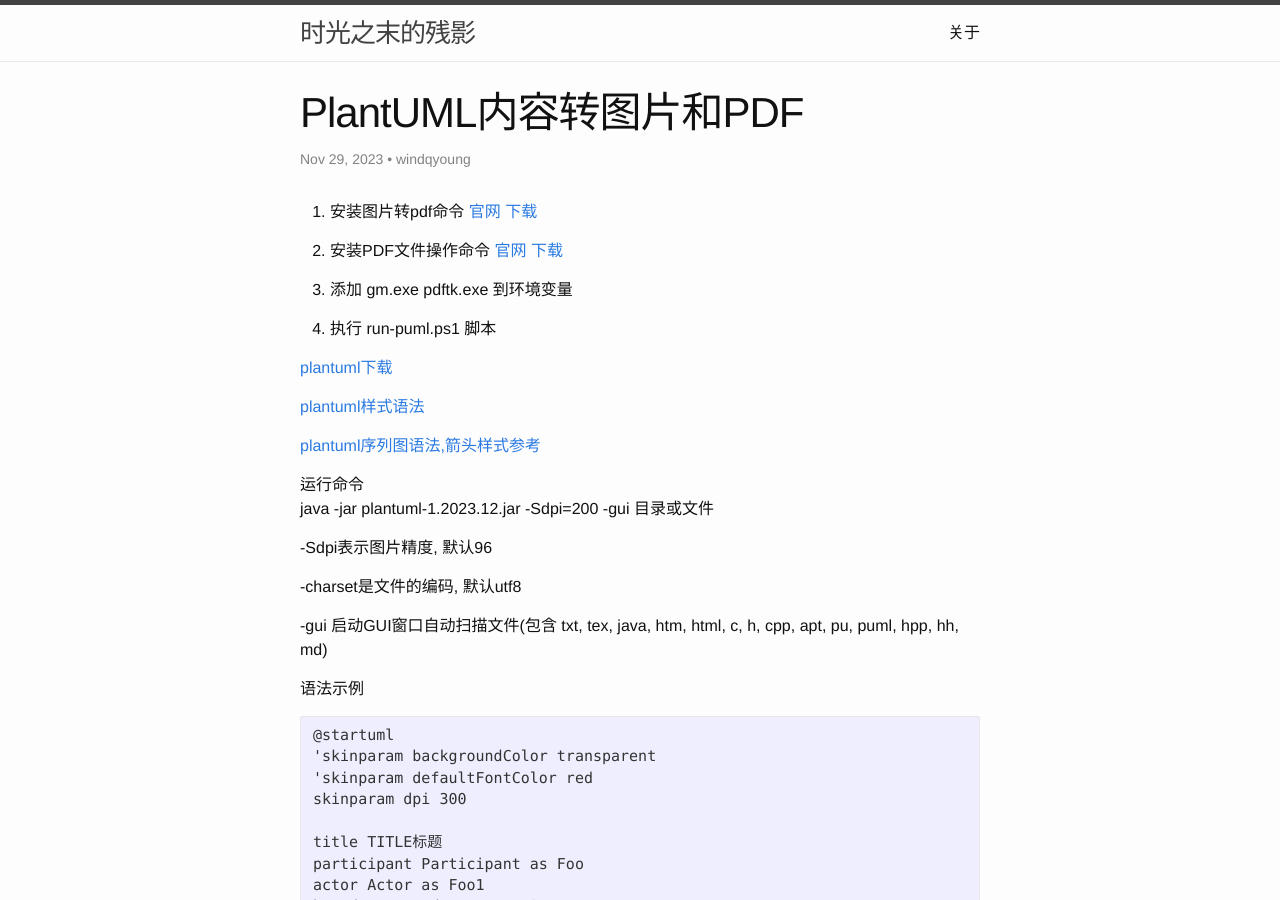
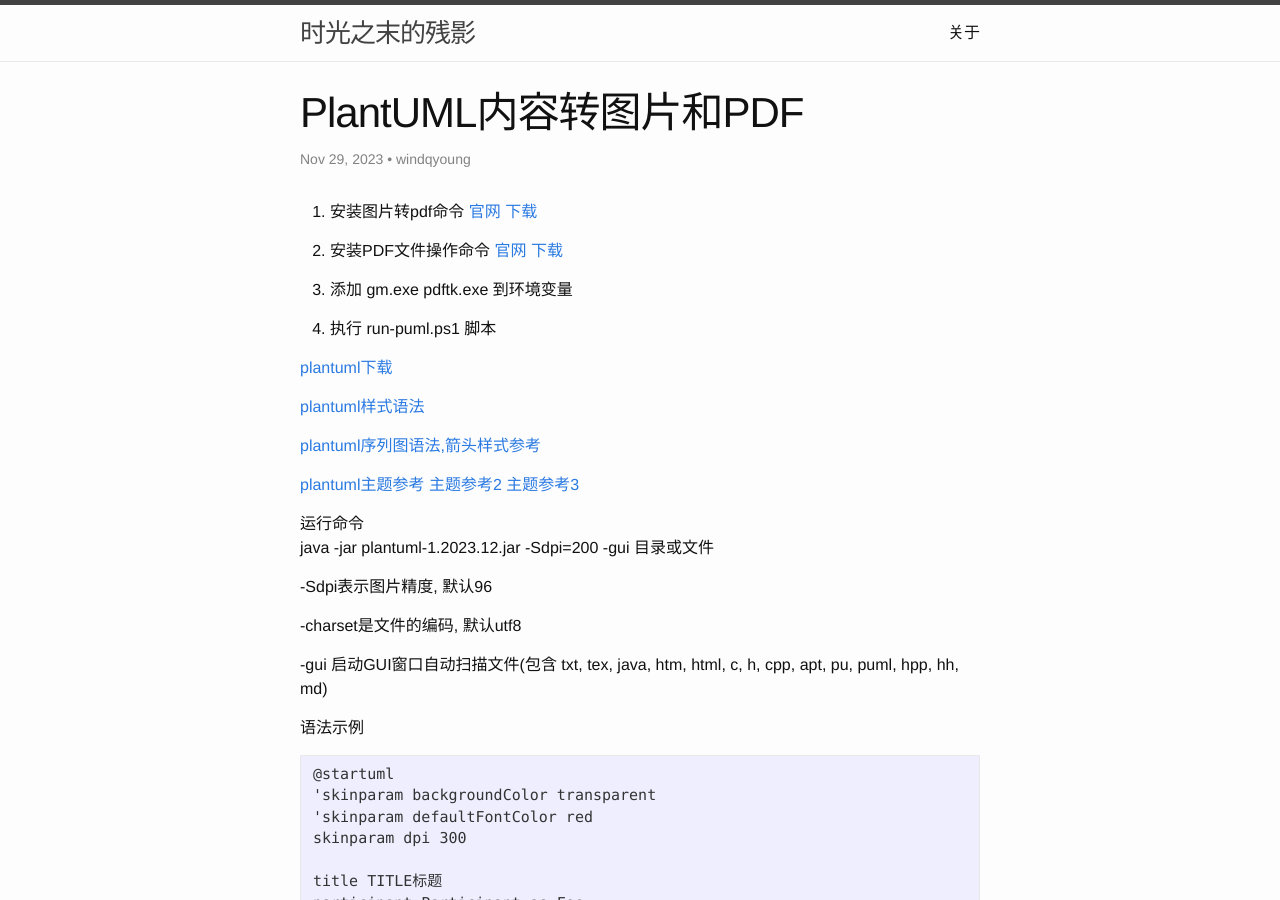
Before and after one commit to windqyoung/windqyoung.github.io, a Jekyll site: the page built from _posts/2023-11-29-mdplantuml-to-image-pdf.md, in a window 1280 px wide and 900 px high. Built offline with Jekyll 4.4.1, drawn with Linux system fonts in a browser that asks for light colours; nearby versions of some CDN libraries.

Commit message:
添加主题参考

```diff
--- a/_posts/2023-11-29-mdplantuml-to-image-pdf.md
+++ b/_posts/2023-11-29-mdplantuml-to-image-pdf.md
@@ -15,6 +15,9 @@
 [plantuml样式语法]( https://plantuml.com/zh/skinparam)
 
 [plantuml序列图语法,箭头样式参考]( https://plantuml.com/zh/sequence-diagram)
+
+[plantuml主题参考](https://www.planttext.com/) [主题参考2](https://the-lum.github.io/puml-themes-gallery/) [主题参考3](https://bschwarz.github.io/puml-themes/gallery.html)
+
 
 运行命令
 java -jar plantuml-1.2023.12.jar -Sdpi=200 -gui 目录或文件
```
